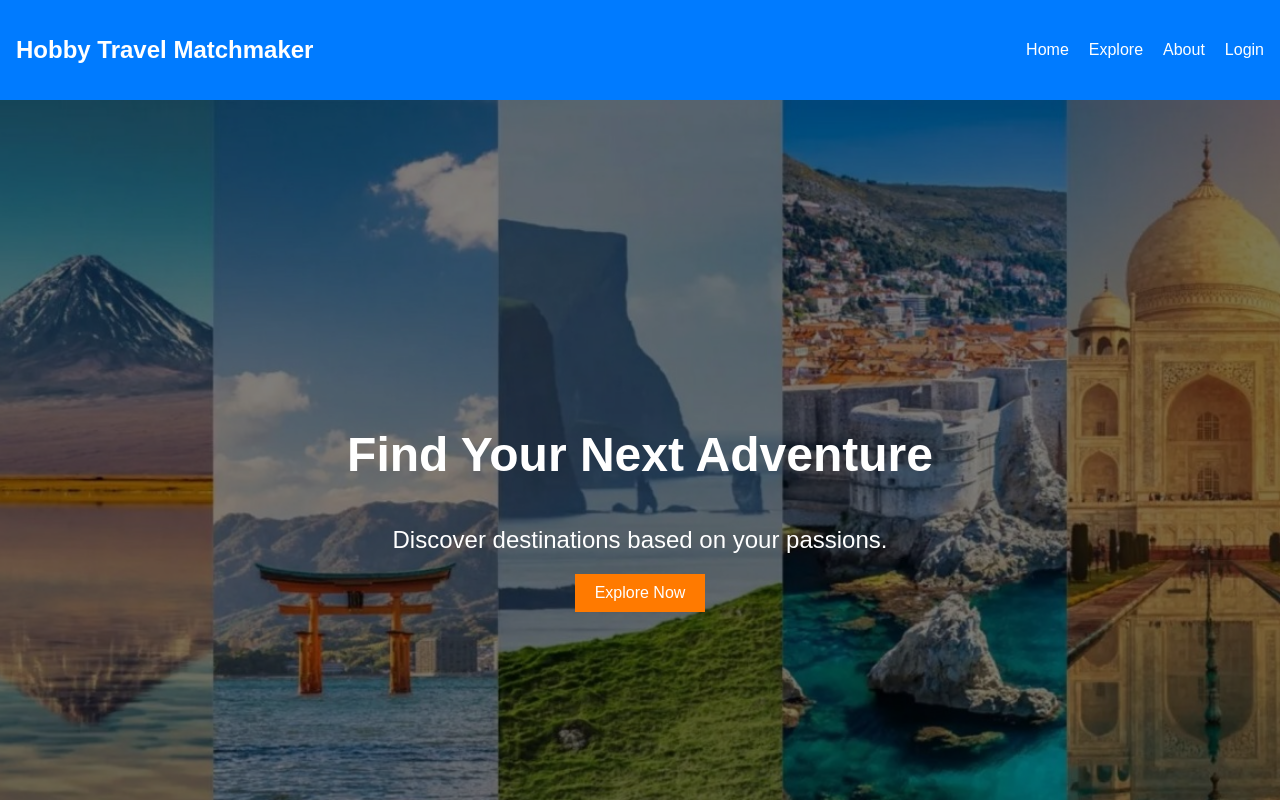
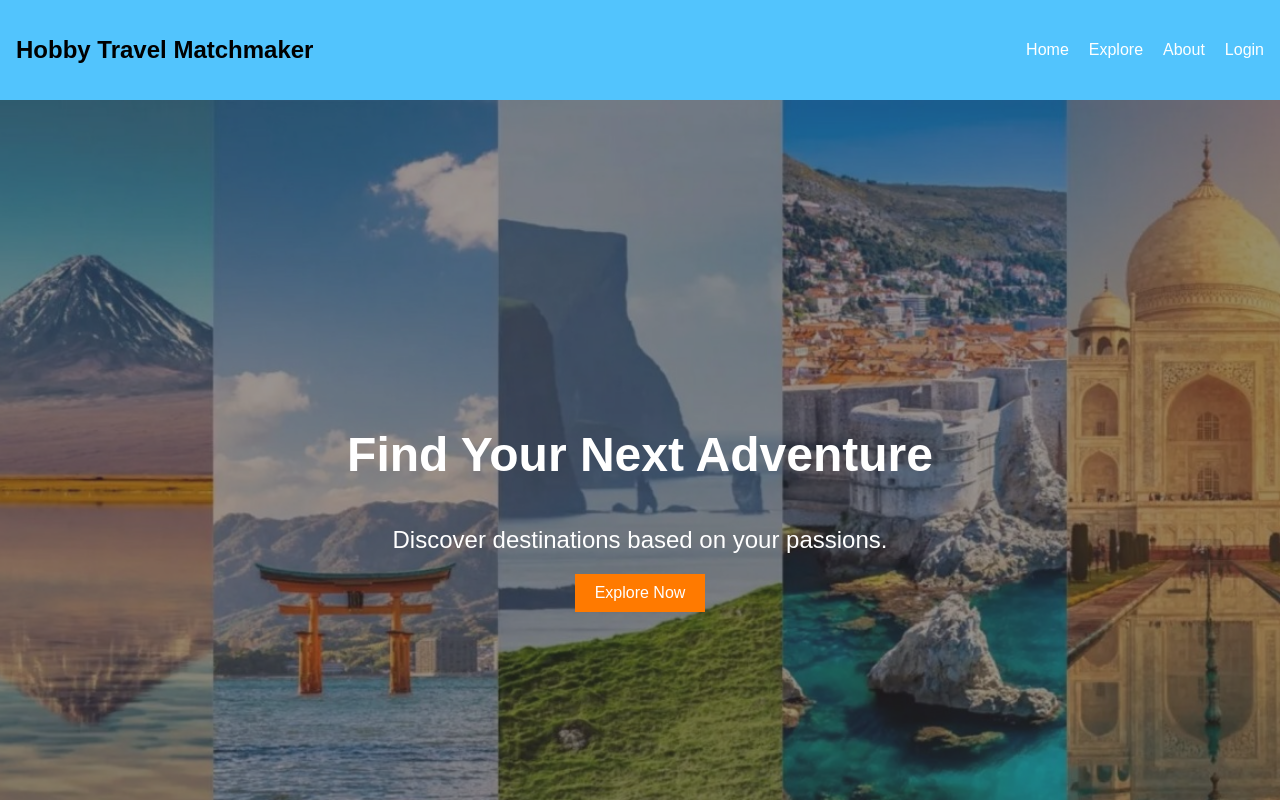
Before and after one commit to SaiKavya210804/route-crafters-client, a React (Vite) app: page / in a window 1280 px wide. Shown: the top 800 px of the page. Built offline with nearby package versions, Linux system fonts and the light colour scheme.

Commit message:
background color and text color of the navbar is updated

```diff
--- a/src/index.css
+++ b/src/index.css
@@ -11,12 +11,12 @@
    Navbar Styles
    ============================== */
 .navbar {
-    background: #007bff;
+    background: #52c4fd;
     padding: 1rem;
     display: flex;
     justify-content: space-between;
     align-items: center;
-    color: white;
+    color: black;
 }
 
 .navbar ul {
@@ -62,7 +62,7 @@
     left: 0;
     width: 100%;
     height: 100%;
-    background: rgba(0, 0, 0, 0.5); /* Dark overlay */
+    background: hsla(0, 8%, 19%, 0.5); /* Dark overlay */
     z-index: -1;
 }
 
```
